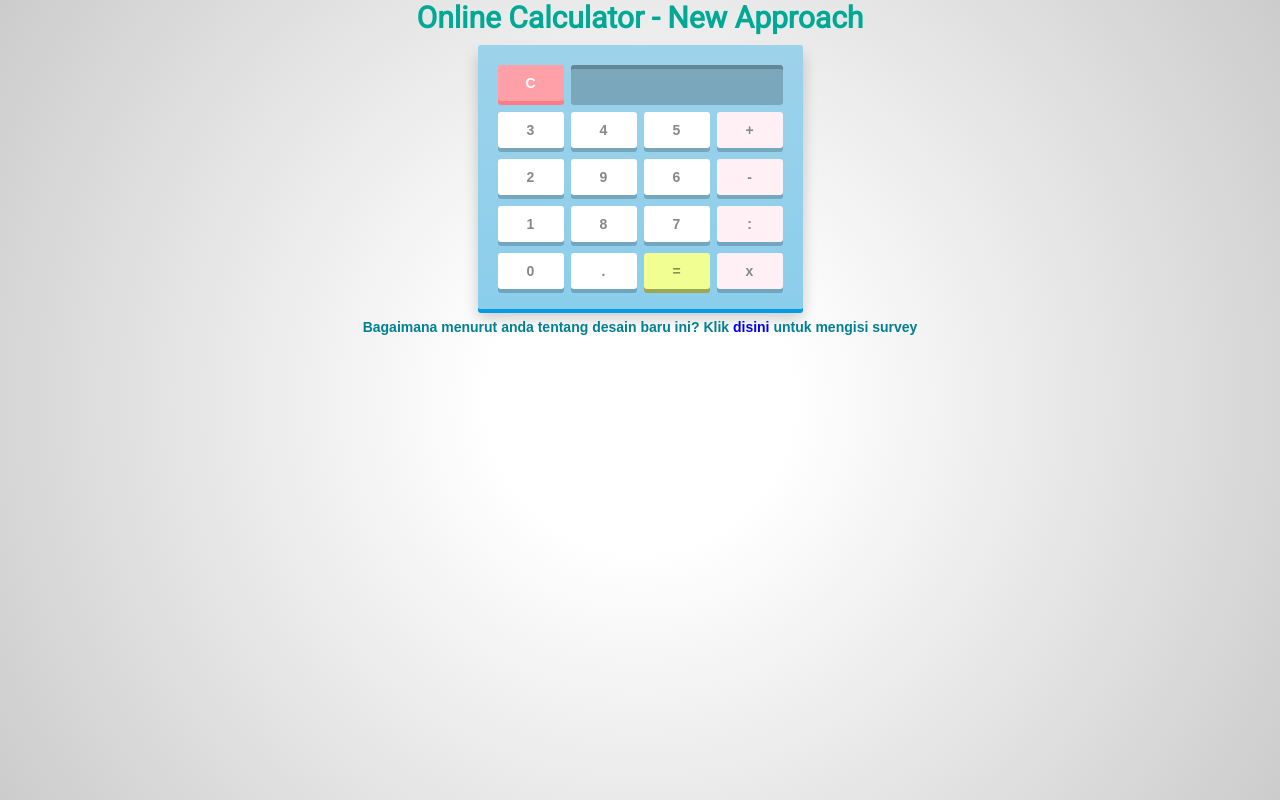
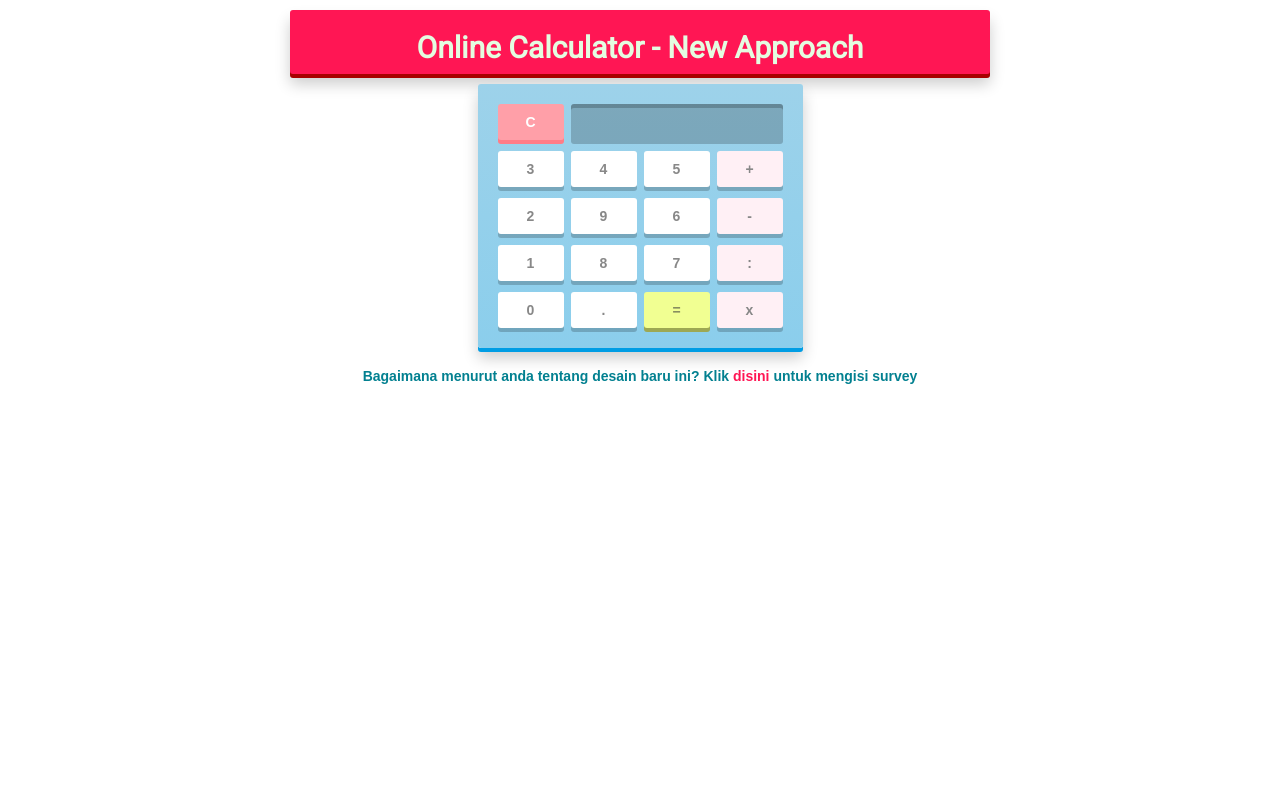
Before and after one commit to bektigalan/calculator, a plain HTML site: page index.html in a window 1280 px wide. Drawn offline with Linux system fonts and the light colour scheme.

Commit message:
Editing (lagi)

```diff
--- a/index.html
+++ b/index.html
@@ -34,7 +34,7 @@
 </div>
 
 <div class="survey">
-	<span>Bagaimana menurut anda tentang desain baru ini? Klik <a href="http://goo.gl/forms/iBxmP1JHeV">disini</a> untuk mengisi survey</span>
+	<span>Bagaimana menurut anda tentang desain baru ini? Klik <a href="http://goo.gl/forms/iBxmP1JHeV" target="_blank">disini</a> untuk mengisi survey</span>
 </div>
 <script type="text/javascript" src="./calc.js"></script>
 </body>
--- a/styles.css
+++ b/styles.css
@@ -1,35 +1,36 @@
-/* Basic reset */
 @import url(https://fonts.googleapis.com/css?family=Roboto);
 
 * {
 	margin: 0;
 	padding: 0;
 	box-sizing: border-box;
-
-	/* Better text styling */
 	font: bold 14px Arial, sans-serif;
-}
-
-/* Finally adding some IE9 fallbacks for gradients to finish things up */
-
-/* A nice BG gradient */
-#judul {
-	text-align: center;
-}
-#judul h1{
-	font-size: 30px;
-	color: #00A896;
-	font-family: Roboto;
 }
 
 html {
 	height: 100%;
 	background: white;
-	background: radial-gradient(circle, #fff 20%, #ccc);
 	background-size: cover;
 }
 
-/* Using box shadows to create 3D effects */
+#judul {
+	text-align: center;
+	text-transform: capitalize;
+	width: 700px;
+	height: auto;
+	margin: 10px auto;
+	padding: 20px 20px 9px;
+
+	background: #FF1654;
+	border-radius: 3px;
+	box-shadow: 0px 4px #A80000, 0px 10px 15px rgba(0, 0, 0, 0.2);
+}
+#judul h1{
+	font-size: 30px;
+	color: #E4FDE1;
+	font-family: Roboto;
+}
+
 #calculator {
 	width: 325px;
 	height: auto;
@@ -43,12 +44,10 @@ html {
 	box-shadow: 0px 4px #009de4, 0px 10px 15px rgba(0, 0, 0, 0.2);
 }
 
-/* Top portion */
 .top span.clear {
 	float: left;
 }
 
-/* Inset shadow on the screen to create indent */
 .top .screen {
 	height: 40px;
 	width: 212px;
@@ -70,10 +69,8 @@ html {
 	letter-spacing: 1px;
 }
 
-/* Clear floats */
 .keys, .top {overflow: hidden;}
 
-/* Applying same to the keys */
 .keys span, .top span.clear {
 	float: left;
 	position: relative;
@@ -94,15 +91,11 @@ html {
 	line-height: 36px;
 	text-align: center;
 
-	/* prevent selection of text inside keys */
 	user-select: none;
 
-	/* Smoothing out hover and active states using css3 transitions */
 	transition: all 0.2s ease;
 }
 
-/* Remove right margins from operator keys */
-/* style different type of keys (operators/evaluate/clear) differently */
 .keys span.operator {
 	background: #FFF0F5;
 	margin-right: 0;
@@ -120,7 +113,6 @@ html {
 	color: white;
 }
 
-/* Some hover effects */
 .keys span:hover {
 	background: #9c89f6;
 	box-shadow: 0px 4px #6b54d3;
@@ -139,7 +131,6 @@ html {
 	color: white;
 }
 
-/* Simulating "pressed" effect on active state of the keys by removing the box-shadow and moving the keys down a bit */
 .keys span:active {
 	box-shadow: 0px 0px #6b54d3;
 	top: 4px;
@@ -160,7 +151,11 @@ html {
 }
 .survey span{
 	display: inline-block;
+	width: auto;
+	height: auto;
+	margin: 10px auto;
 }
 .survey a{
 	text-decoration: none;
+	color: #FF1654;
 }
```
Also changed, not shown: calc.js (+0 -27 lines), 1 other file.
